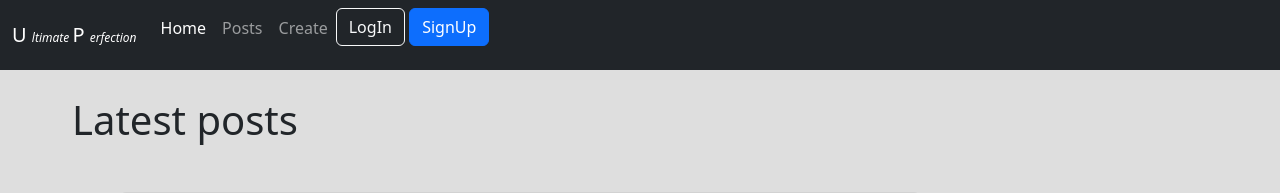
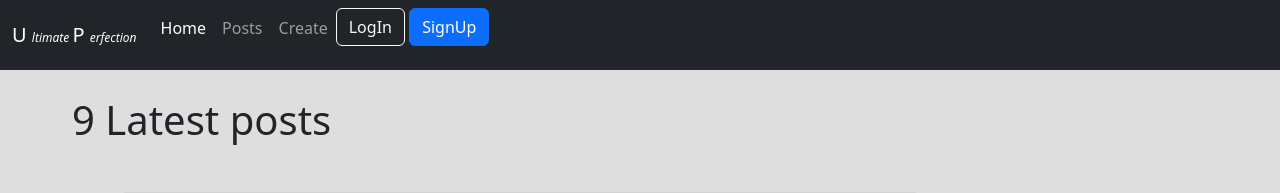
Before and after one commit to amirbek-akramov/Model_6.Blog, a Django app: page / in a window 1280 px wide. Shown: the top 193 px of the page. Run offline with Django 4.2, Linux system fonts and the light colour scheme; data comes from the database, SQL or seed files in the repository; some libraries are stand-ins or nearby versions.

Commit message:
Update home.html

```diff
--- a/templates/home.html
+++ b/templates/home.html
@@ -2,7 +2,7 @@
 {% load hitcount_tags %}
 {% block title %} {% endblock %}
 {% block content %}
-    <h1>Latest posts</h1>
+    <h1>9 Latest posts</h1>
     {% for post in posts %}
         {% get_hit_count for post as views %}
        <div class="card m-5" style="width: 50rem;">
```
